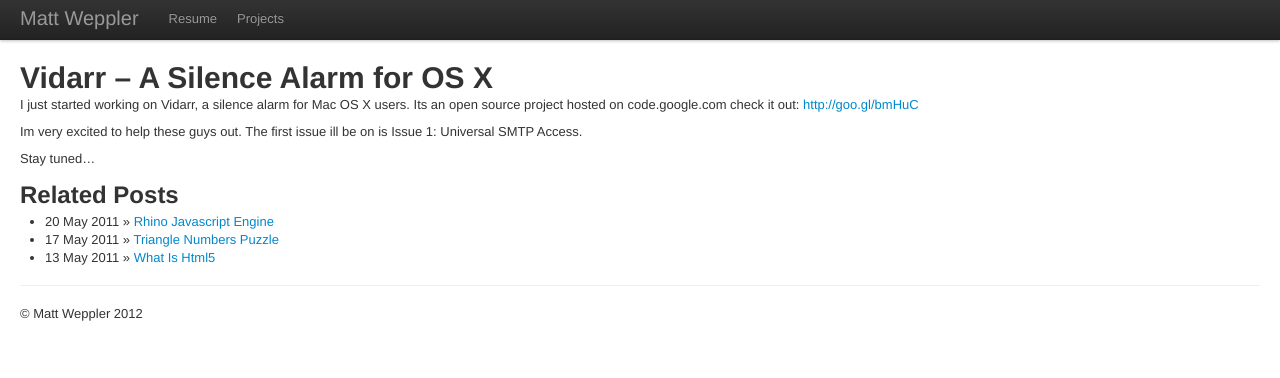
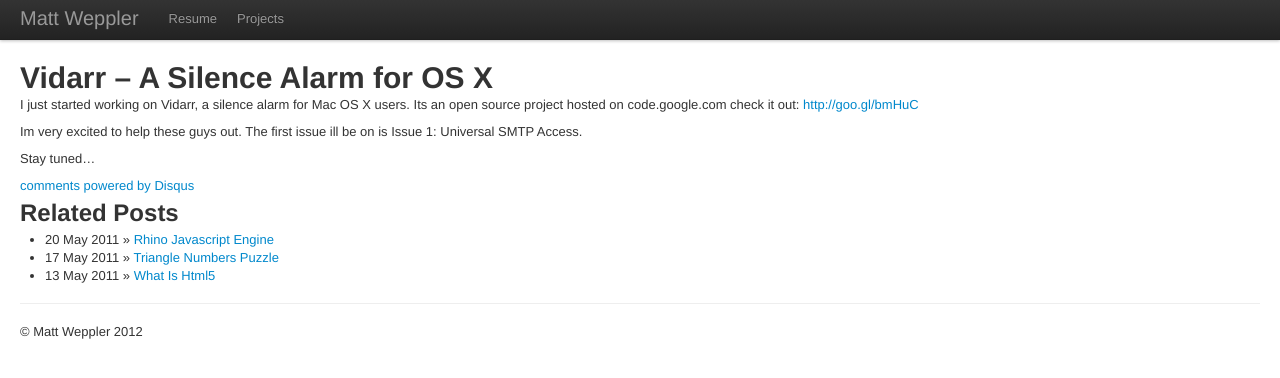
Before and after one commit to mweppler/mweppler.github.com, a Jekyll site: the page built from _posts/2011-05-16-vidarr-a-silence-alram-for-os-x.html, in a window 1280 px wide. Shown: the top 378 px of the page. Built offline with Jekyll 4.4.1, drawn with Linux system fonts in a browser that asks for light colours; comment, search, counter and statistics services are not loaded; some of the changed lines change nothing that is shown.

Commit message:
added discus to posts

```diff
--- a/_layouts/post.html
+++ b/_layouts/post.html
@@ -2,9 +2,23 @@
 layout: default
 ---
 <div id="post">
-{{ content }}
+  {{ content }}
 </div>
+<div id="disqus">
+  <script type="text/javascript">
+      /* * * CONFIGURATION VARIABLES: EDIT BEFORE PASTING INTO YOUR WEBPAGE * * */
+      var disqus_shortname = 'mattwepplerblog'; // required: replace example with your forum shortname
 
+      /* * * DON'T EDIT BELOW THIS LINE * * */
+      (function() {
+          var dsq = document.createElement('script'); dsq.type = 'text/javascript'; dsq.async = true;
+          dsq.src = 'http://' + disqus_shortname + '.disqus.com/embed.js';
+          (document.getElementsByTagName('head')[0] || document.getElementsByTagName('body')[0]).appendChild(dsq);
+      })();
+  </script>
+  <noscript>Please enable JavaScript to view the <a href="http://disqus.com/?ref_noscript">comments powered by Disqus.</a></noscript>
+  <a href="http://disqus.com" class="dsq-brlink">comments powered by <span class="logo-disqus">Disqus</span></a>
+</div>
 <div id="related">
   <h2>Related Posts</h2>
   <ul class="posts">
```
